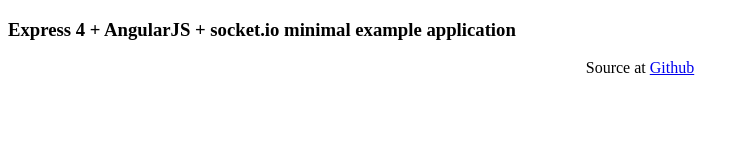
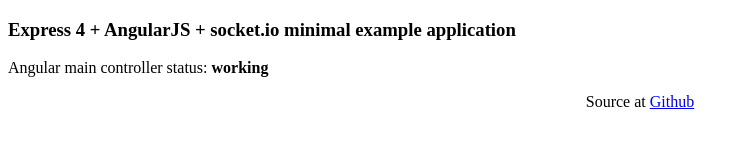
Before and after one commit to pwldp/exp-ang-sio, a website: page static/index.html in a window 1280 px wide. Shown: the whole page, without its empty margins (0-750 px from the left). Drawn offline with nearby package versions, Linux system fonts and the light colour scheme.

Commit message:
add Angular ctrl status info

```diff
--- a/static/index.html
+++ b/static/index.html
@@ -21,7 +21,12 @@
 	<h3>Express 4 + AngularJS + socket.io minimal example application</h3>
     </p>
 
-    <div id="mainDiv"></div>
+    <div id="mainDiv">
+	<p>
+	    Angular main controller status: <strong>{{ang_ctrl_status}}</strong>
+	</p>
+    </div>
+
 
     <center>
 	<p>
--- a/static/js/controllers.js
+++ b/static/js/controllers.js
@@ -4,4 +4,5 @@
 
 
 easApp.controller('mainCtrl', function($scope) {
+    $scope.ang_ctrl_status = 'working';
 });
```
